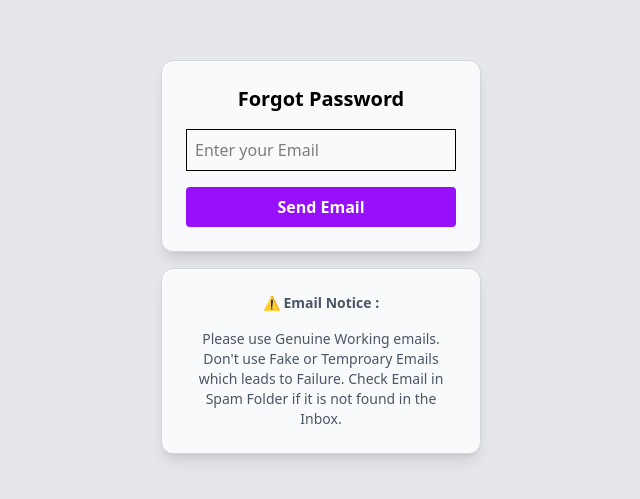
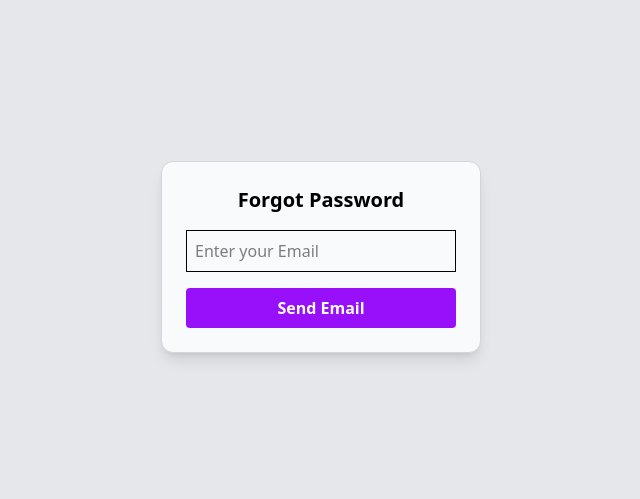
Before and after one commit to DineshBabu-Git/FullStack_Password_Reset_Flow_Task_Frontend, a React (Vite) app: page /forgot-password in a window 1280 px wide. Before the commit this address had no page. Shown: the part 143-642 px from the top of the page, without its empty margins (319-959 px from the left). Built offline with nearby package versions, Linux system fonts and the light colour scheme.

Commit message:
File Updated

```diff
--- a/src/pages/ForgotPassword.jsx
+++ b/src/pages/ForgotPassword.jsx
@@ -75,15 +75,6 @@ function ForgotPassword() {
         )}
       </div>
 
-      <div className="p-6 shadow-lg w-1/4 rounded-xl bg-gray-50 border border-gray-300">
-        <p className="text-sm text-gray-600 text-center font-bold">
-          ⚠️ Email Notice :
-        </p>
-        <p className="mt-4 text-sm text-gray-600 text-center break-words">
-          Please use Genuine Working emails. Don't use Fake or Temproary Emails which leads to Failure. Check Email in Spam Folder if it is not found in the Inbox.
-        </p>
-      </div>
-
     </div>
   );
 }
```
